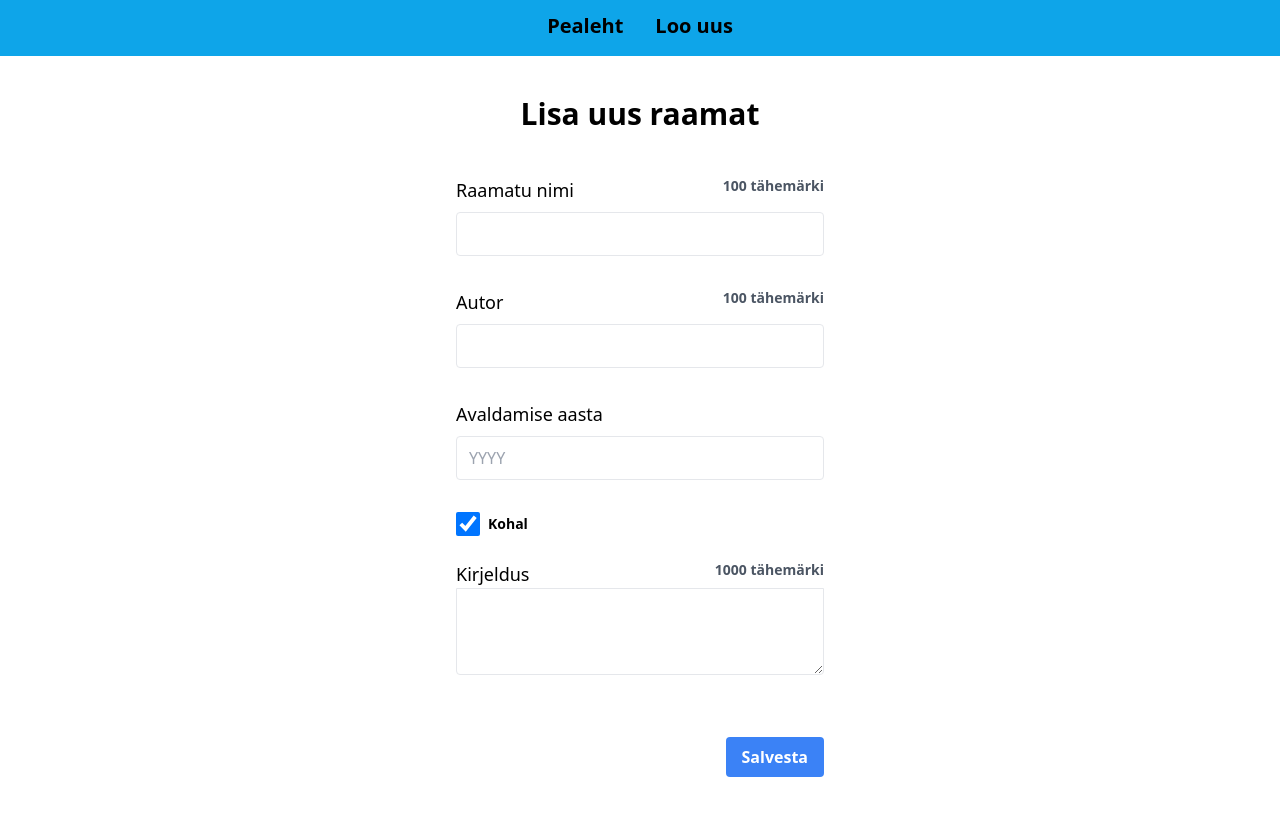
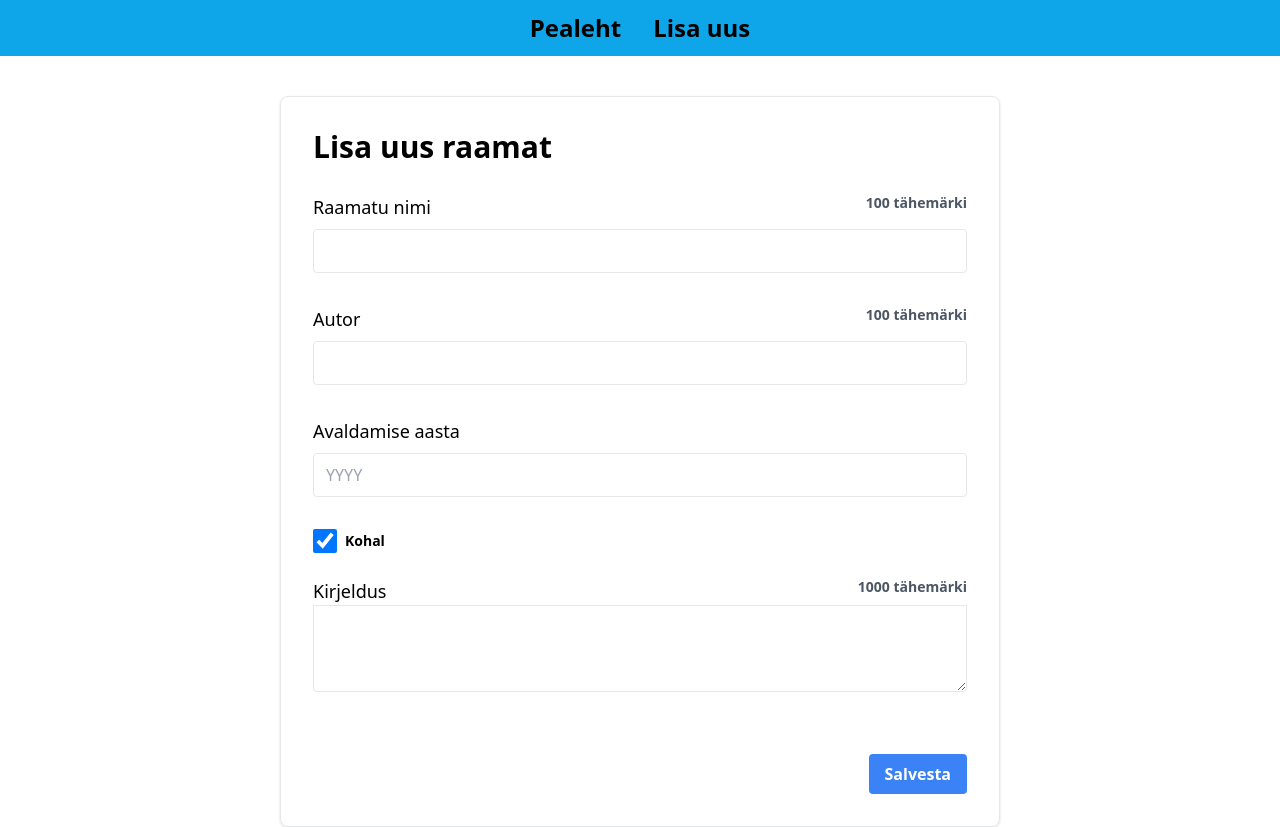
Before and after one commit to siimok/proovitoo-smit, a Vue app in the folder frontend/: page /modify/1 in a window 1280 px wide. Before the commit the page ends 800 px from the top, so only its background shows below. Built offline with nearby package versions, Linux system fonts and the light colour scheme; no server answers.

Commit message:
Implement card with shadow design on all components;

```diff
--- a/frontend/src/App.vue
+++ b/frontend/src/App.vue
@@ -4,9 +4,9 @@ import TheSnackbar from '@/components/TheSnackbar.vue'
 
 <template>
   <header>
-    <nav class="bg-sky-500 h-14 text-center font-semibold text-xl pt-3">
+    <nav class="bg-sky-500 h-14 text-center font-semibold text-2xl pt-3">
       <router-link class="m-4" to="/">Pealeht</router-link>
-      <router-link class="m-4" to="/create">Loo uus</router-link>
+      <router-link class="m-4" to="/create">Lisa uus</router-link>
     </nav>
   </header>
 
--- a/frontend/src/components/BookForm.vue
+++ b/frontend/src/components/BookForm.vue
@@ -65,7 +65,7 @@ function validate() {
 </script>
 
 <template>
-    <div class="p-4 max-w-[25rem] w-full">
+    <div>
       <div>
         <div class="flex justify-between">
           <label class="block text-lg font-medium">
--- a/frontend/src/views/ChangeView.vue
+++ b/frontend/src/views/ChangeView.vue
@@ -58,6 +58,7 @@ function publish() {
 
 <template>
   <main class="flex items-center justify-center flex-col mt-10 ">
+    <div class="p-4 md:p-8 max-w-[45rem] w-full border border-gray-200 rounded-lg shadow">
       <h1 class="font-bold text-3xl mb-7">
         Lisa uus raamat
       </h1>
@@ -66,5 +67,7 @@ function publish() {
         :book-data="book"
         @publish="publish()"
       />
+    </div>
+
   </main>
 </template>
--- a/frontend/src/views/CreateView.vue
+++ b/frontend/src/views/CreateView.vue
@@ -19,26 +19,27 @@ function publish() {
     method: 'POST',
     headers: { 'Content-Type': 'application/json' },
     body: JSON.stringify(book.value)
-  };
+  }
   fetch('http://localhost:8080/api/books/', requestOptions)
     .then(async response => {
 
       if (!response.ok) {
-        snackbarStore.setErrorSnackbar("Esinest viga uue raamatu lisamisel")
+        snackbarStore.setErrorSnackbar('Esinest viga uue raamatu lisamisel')
         return
       }
 
-      snackbarStore.setSuccessSnackbar("Raamatu lisamine õnnestus!")
-      await router.push("/");
+      snackbarStore.setSuccessSnackbar('Raamatu lisamine õnnestus!')
+      await router.push('/')
     })
     .catch(e => {
-      snackbarStore.setErrorSnackbar("Esinest viga Serveriga ühendumisel")
-    });
+      snackbarStore.setErrorSnackbar('Esinest viga Serveriga ühendumisel')
+    })
 }
 </script>
 
 <template>
   <main class="flex items-center justify-center flex-col mt-10 ">
+    <div class="p-4 md:p-8 max-w-[45rem] w-full border border-gray-200 rounded-lg shadow">
       <h1 class="font-bold text-3xl mb-7">
         Lisa uus raamat
       </h1>
@@ -47,5 +48,6 @@ function publish() {
         :book-data="book"
         @publish="publish()"
       />
+    </div>
   </main>
 </template>
--- a/frontend/src/views/DetailedView.vue
+++ b/frontend/src/views/DetailedView.vue
@@ -68,7 +68,7 @@ const changeBookAvailability = async () => {
 
 <template>
   <main class="flex items-center justify-center flex-col mt-10">
-    <div class="max-w-[40rem] w-full p-4">
+    <div class="p-4 md:p-8 max-w-[45rem] w-full border border-gray-200 rounded-lg shadow">
 
 
       <h1 class="text-center font-bold text-4xl mb-7 break-words">{{ book.title }}</h1>
--- a/frontend/src/views/HomeView.vue
+++ b/frontend/src/views/HomeView.vue
@@ -11,12 +11,12 @@ const fetchBooks = async (title: string = '') => {
   try {
     const response = await fetch('http://localhost:8080/api/books/?title=' + title)
     if (!response.ok) {
-      snackbarStore.setErrorSnackbar("Raamatute pärimisel esines viga")
+      snackbarStore.setErrorSnackbar('Raamatute pärimisel esines viga')
       return
     }
     books.value = await response.json()
   } catch (error) {
-    snackbarStore.setErrorSnackbar("Serveriga ühindumisel esines viga")
+    snackbarStore.setErrorSnackbar('Serveriga ühindumisel esines viga')
   }
 }
 
@@ -60,10 +60,10 @@ fetchBooks()
 
         <div class="md:ml-5">
           <button
-            class="bg-blue-500 w-[14rem] hover:bg-blue-700 text-white font-bold py-2 px-4 rounded"
+            class="bg-blue-500 w-[14rem] mt-4 md:mt-0 hover:bg-blue-700 text-white font-bold py-2 px-4 rounded"
             @click="showOnlyAvailable = !showOnlyAvailable"
           >
-            {{ showOnlyAvailable ?'Näita kõiki' : 'Näita ainult kohalolevaid'}}
+            {{ showOnlyAvailable ? 'Näita kõiki' : 'Näita ainult kohalolevaid' }}
           </button>
         </div>
       </div>
```
Lines whose indentation alone changed are shown as unchanged.
